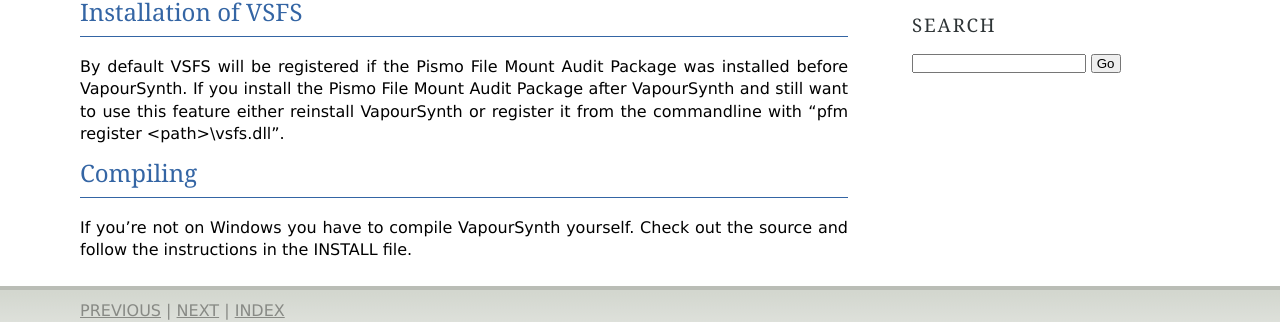
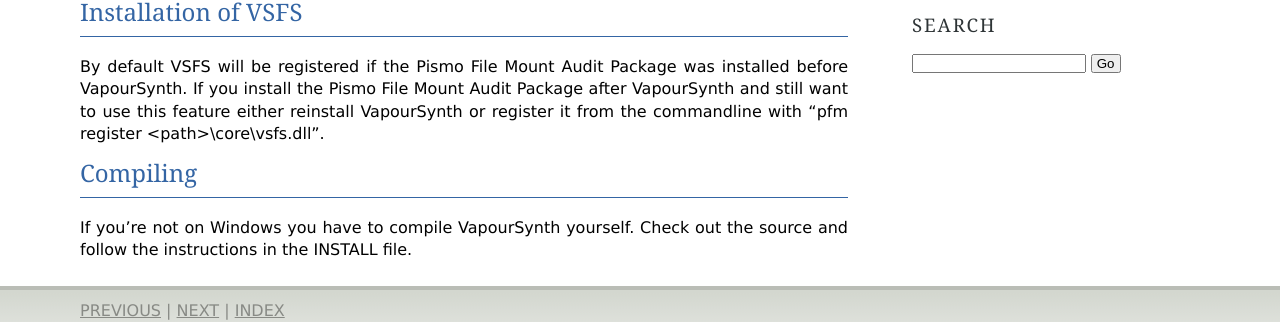
Before and after one commit to vapoursynth/vapoursynth, a Sphinx documentation site: the page built from doc/installation.rst, in a window 1280 px wide. Shown: the part 664-986 px from the top of the page. Built offline with Sphinx 7.4.7, drawn with Linux system fonts in a browser that asks for light colours; formulas are drawn with MathJax 3.

Commit message:
Various documentation additions

```diff
--- a/doc/gettingstarted.rst
+++ b/doc/gettingstarted.rst
@@ -10,8 +10,6 @@
 Here's a sample script to be inspired by::
 
    import vapoursynth as vs
-   # needed for stdout
-   import sys
    # get the core instance
    core = vs.get_core()
    # load a native vapoursynth plugin
--- a/doc/installation.rst
+++ b/doc/installation.rst
@@ -25,7 +25,7 @@
 Installation of VSFS
 ####################
 By default VSFS will be registered if the Pismo File Mount Audit Package was installed before VapourSynth.
-If you install the Pismo File Mount Audit Package after VapourSynth and still want to use this feature either reinstall VapourSynth or register it from the commandline with "pfm register <path>\\vsfs.dll".
+If you install the Pismo File Mount Audit Package after VapourSynth and still want to use this feature either reinstall VapourSynth or register it from the commandline with "pfm register <path>\\core\\vsfs.dll".
 
 Compiling
 #########
--- a/doc/pluginlist.rst
+++ b/doc/pluginlist.rst
@@ -6,6 +6,7 @@
 * AssVapour -- subtitle renderer, in the source tree
 * EEDI3 -- in the source tree
 * VIVTC -- in the source tree
+* AviSource -- in the source tree
 * `Histogram <https://github.com/dubhater/vapoursynth-histogram>`_ -- bundled with the installer
 * `TemporalSoften <https://github.com/dubhater/vapoursynth-temporalsoften>`_ -- bundled with the installer
 * `FFMS2 <http://code.google.com/p/ffmpegsource/>`_
@@ -16,6 +17,7 @@
 * `fmtconv <http://forum.doom9.org/showthread.php?t=166504>`_ -- High quality bitdepth and colorspace conversion, resizing
 * `d2vsource <http://forum.doom9.org/showthread.php?t=166399>`_
 * `nnedi3 <http://forum.doom9.org/showthread.php?t=166434>`_
+* `L-SMASH Source <http://forum.doom9.org/showthread.php?t=167435>`_
 
 Avisynth Interop
 ################
```
